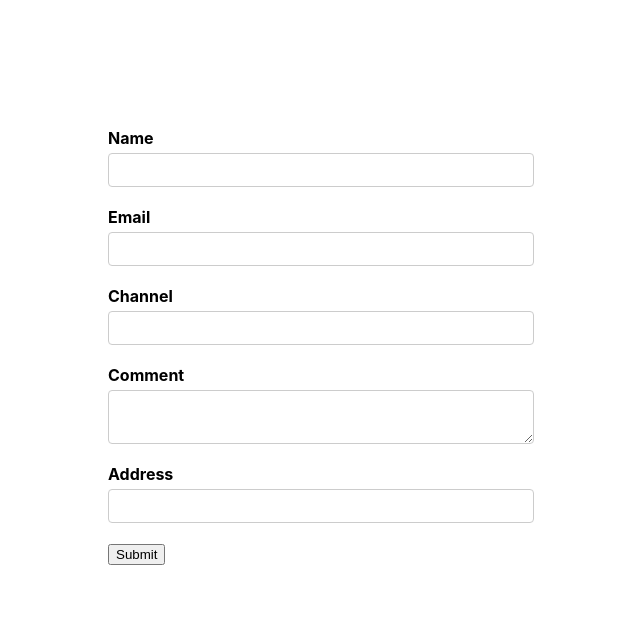
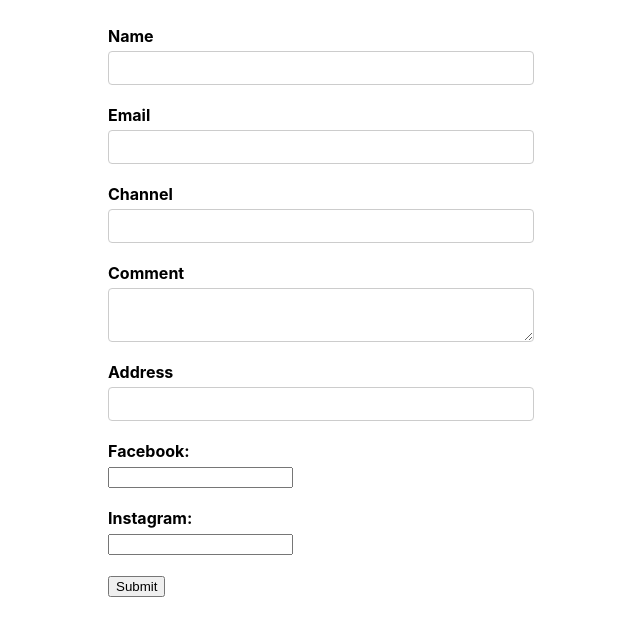
Before and after one commit to mb-awan/react-formik-by-codeevolution, a React (Create React App) app in the folder formik-youtube-course/: page / in a window 1280 px wide. Shown: the top 636 px of the page, without its empty margins (319-959 px from the left). Built offline with nearby package versions, Linux system fonts and the light colour scheme.

Commit message:
20-objects handling in formik

```diff
--- a/formik-youtube-course/src/App.module.css
+++ b/formik-youtube-course/src/App.module.css
@@ -1,7 +1,7 @@
 .App {
     display: flex;
     justify-content: center;
-    margin-top: 10%;
+    margin-top: 2%;
 }
 
 label {
--- a/formik-youtube-course/src/Components/YoutubeForm.js
+++ b/formik-youtube-course/src/Components/YoutubeForm.js
@@ -21,7 +21,11 @@ export const YoutubeForm = props => {
         email: '',
         channel: '',
         comment: '',
-        address: ''
+        address: '',
+        social: {
+            fb: '',
+            insta: ''
+        }
     };
 
     const onSubmit = values => console.log('form data:', values);
@@ -82,7 +86,7 @@ export const YoutubeForm = props => {
                     <label>Address</label>
                     <Field name='address'>
                         { props => {
-                            const { field, meta} = props; // one more property form also exist in props objects in Field component props
+                            const {field, meta} = props; // one more property form also exist in props objects in Field component props
                             return (
                                 <>
                                     <input id='address' type='text' {...field}/>
@@ -94,6 +98,22 @@ export const YoutubeForm = props => {
                 </div>
 
                 <div className={styles['form-control']}>
+                    <label htmlFor='fb'>Facebook: </label>
+                    <Field
+                        id='fb'
+                        name='social.fb'
+                    />
+                </div>
+
+                <div className={styles['form-control']}>
+                    <label htmlFor='insta'>Instagram: </label>
+                    <Field
+                        id='insta'
+                        name='social.insta'
+                    />
+                </div>
+
+                <div className={styles['form-control']}>
                     <button type='submit'>Submit</button>
                 </div>
             </Form>
```
